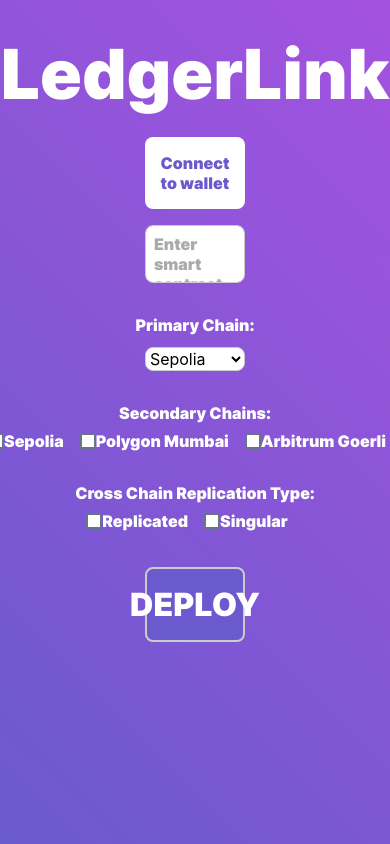
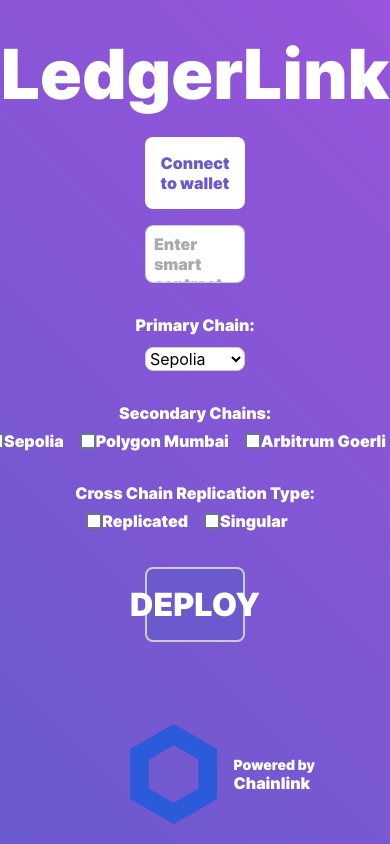
Before and after one commit to Yamamuchi/LedgerLink, a React Native app in the folder frontend/: screen / in a window 390 px wide. Built offline with nearby package versions, Linux system fonts and the light colour scheme.

Commit message:
[FEAT] Powered by Chainlink logo

```diff
--- a/frontend/App.js
+++ b/frontend/App.js
@@ -1,6 +1,7 @@
 import React, { useState } from 'react';
-import { ScrollView, View, Text, TextInput, Pressable, CheckBox, Picker, StyleSheet, Alert } from 'react-native';
+import { ScrollView, View, Text, TextInput, Pressable, CheckBox, Picker, Image, StyleSheet, TouchableOpacity } from 'react-native';
 import { useFonts } from 'expo-font';
+import { Asset } from 'expo-asset';
 
 export default function App() {
   const [contractInput, setContractInput] = useState('');
@@ -11,6 +12,8 @@ export default function App() {
   useFonts({
     'Inter-Black': require('./assets/fonts/static/Inter-Black.ttf'), // Update the path to your font file
   });
+
+  const chainlinkLogo = Asset.fromModule(require('./assets/chainlinklogo.png'));
 
   // Create separate state for each checkbox
   const [isPolygonChecked, setPolygonChecked] = useState(false);
@@ -221,7 +224,18 @@ export default function App() {
           <Text style={styles.deployButtonText}>DEPLOY</Text>
         </Pressable>
       </View>
+      <View style={styles.poweredByContainer}>
+        <Image
+            source={chainlinkLogo}
+            style={styles.bottomRightImage}
+        />
+        <View style={styles.poweredByTextContainer}>
+            <Text style={styles.poweredBy}>Powered by</Text>
+            <Text style={styles.chainlinkText}>Chainlink</Text>
+        </View>
+    </View>
     </ScrollView>
+
   );
 }
 
@@ -229,8 +243,9 @@ const styles = StyleSheet.create({
   container: {
     flex: 1,
     padding: 16,
+    // Adjust the background color with a slightly increased transparency
+    backgroundImage: 'linear-gradient(45deg, rgba(106,90,205,0.8), rgba(164,82,224,0.8))',
     backgroundColor: '#6a5acd',
-    backgroundImage: 'linear-gradient(45deg, #6a5acd, #a452e0)',
   },
   centeredContainer: {
     alignItems: 'center',
@@ -337,4 +352,30 @@ const styles = StyleSheet.create({
     fontWeight: 'bold',
     color: 'white',
   },
+  poweredByContainer: {
+    flexDirection: 'row',
+    position: 'absolute',
+    right: 75,   // move it left by approx 2cm
+    bottom: 20,  // move it up a tiny bit
+    alignItems: 'center',  // align items vertically in the center
+  },
+  bottomRightImage: {
+      width: 100,
+      height: 100,
+      resizeMode: 'contain',
+  },
+  poweredByTextContainer: {
+      marginLeft: 10, // give some space between image and text
+  },
+  poweredBy: {
+      color: '#fff',
+      fontFamily: 'Inter-Black',
+      fontSize: 14,  // adjust as needed
+  },
+  chainlinkText: {
+      color: '#fff',
+      fontFamily: 'Inter-Black',
+      fontSize: 16,  // adjust as needed
+      fontWeight: 'bold',
+  }
 });
```
